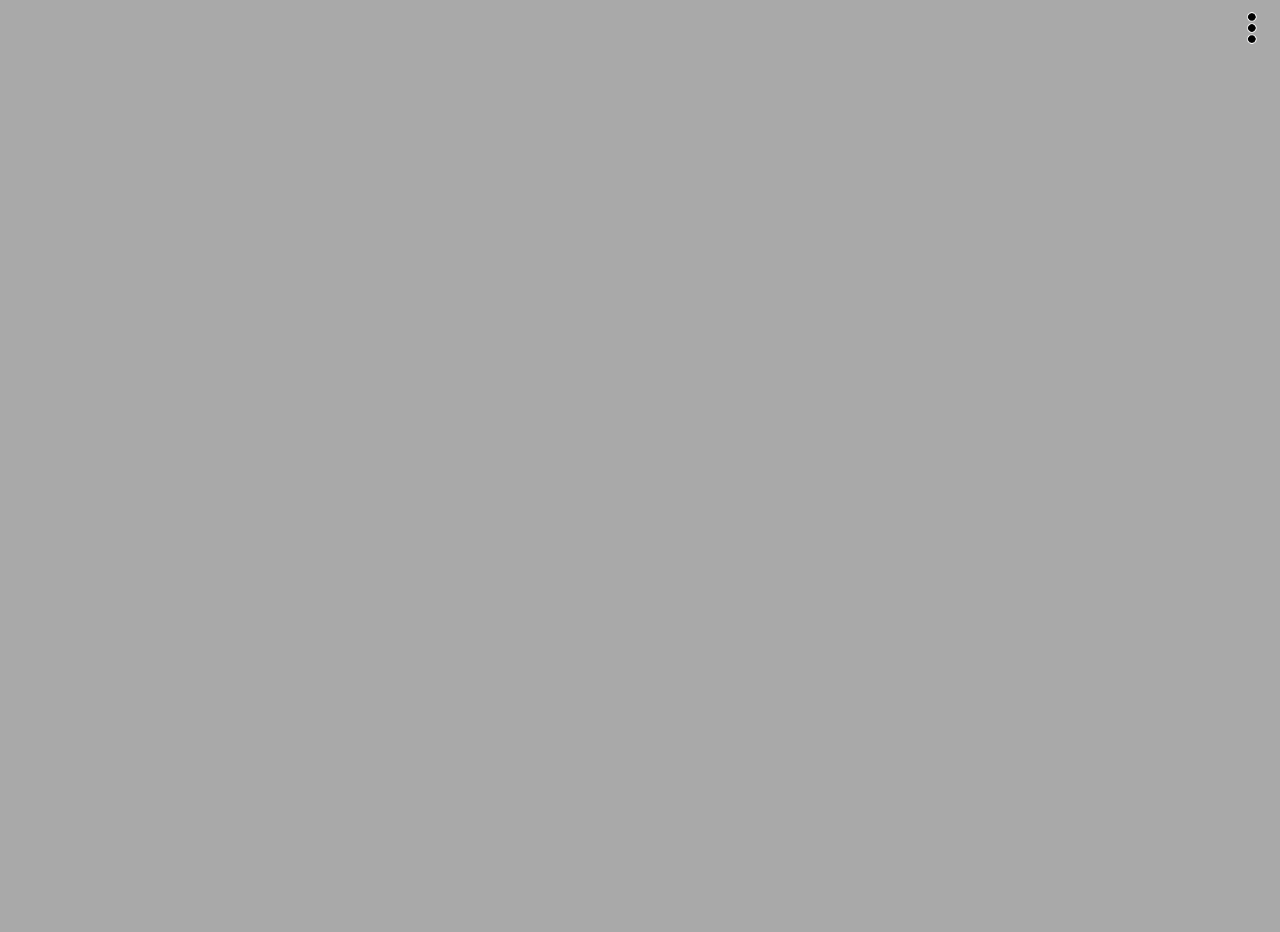
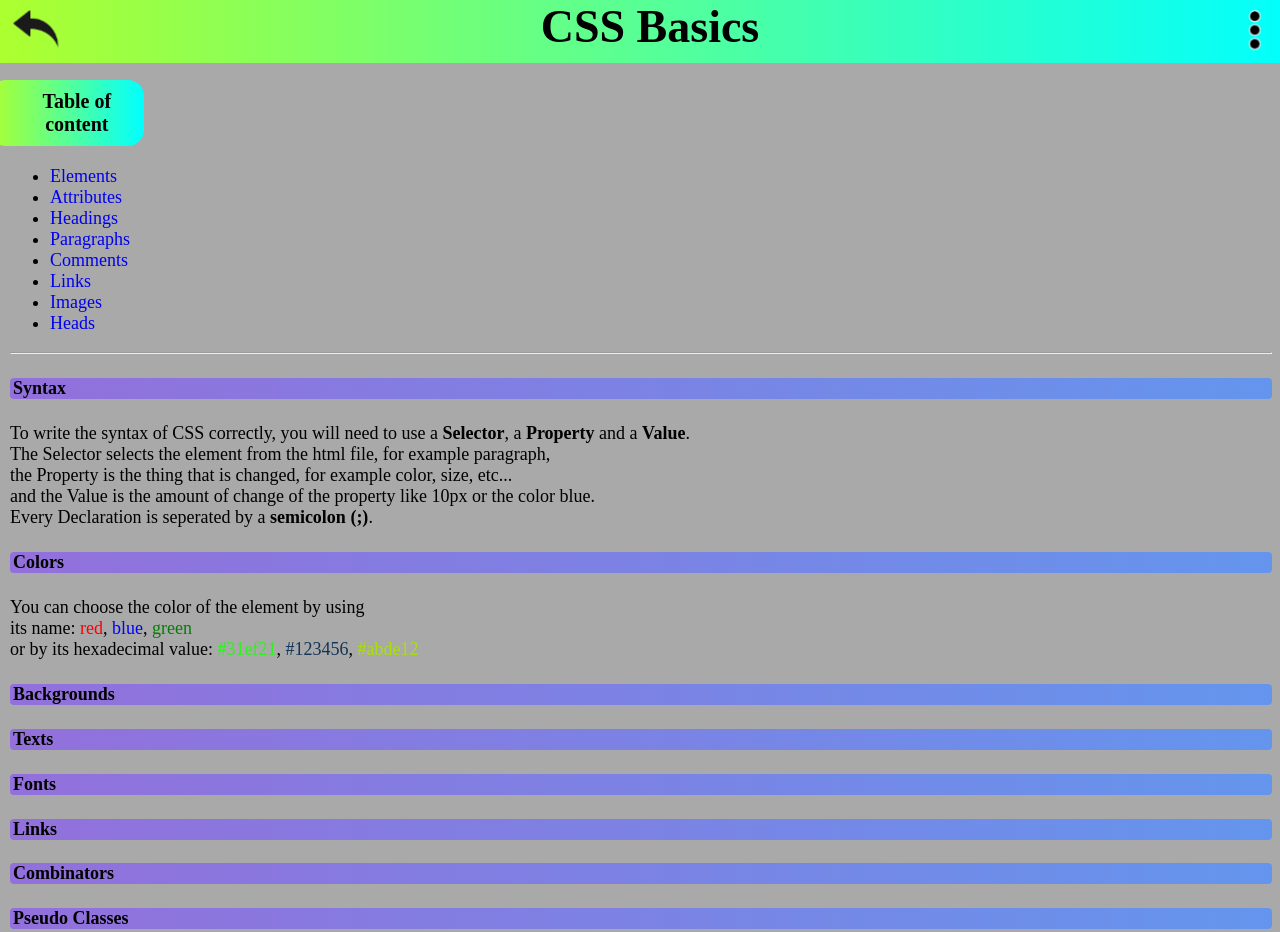
Before and after one commit to 2324-2bhif-wmc-assignments/00-cheat-sheet-abdullrahmanesmael07, a plain HTML site: page css.html in a window 1280 px wide. Before the commit the page ends 800 px from the top, so only its background shows below. Drawn offline with Linux system fonts and the light colour scheme.

Commit message:
fixed more bugs and added animations

```diff
--- a/css.html
+++ b/css.html
@@ -3,7 +3,7 @@
 <head>
     <meta charset="UTF-8">
     <title>CSS</title>
-    <link rel="icon"type="image/png" href="images/icon.png">
+    <link rel="icon" type="image/png" href="images/icon.png">
     <link rel="stylesheet" type="text/css"  href="./style.css">
 </head>
 <body>
@@ -11,15 +11,90 @@
     <div class="navi">
         <input type="checkbox" id="navi-button">
         <label for="navi-button">
-            <img src="images/navi-button.png" class="navi-button-img">
+            <img src="images/navi-button.png" class="navi-button-img" alt="NaviButton">
         </label>
         <div class="navigation-points">
-            <a class="active" href="index.html">Home</a>
+            <a href="index.html">Home</a>
             <a href="general.html">General</a>
             <a href="html.html">HTML</a>
-            <a href="css.html">CSS</a>
+            <a class="active" href="css.html">CSS</a>
         </div>
     </div>
 
+    <h1 class="Title">CSS Basics</h1>
+
+    <a class="go-back" href="index.html">
+        <div class="back-key">
+            <img class="arrow" src="images/arrow.png" alt="Go Back Arrow">
+        </div>
+    </a>
+
+    <p class="table_of_content">Table of content</p>
+    <ul class="list">
+        <li><a href="#syntax_CSS"> Elements </a></li>
+        <li><a href="#color_CSS"> Attributes </a></li>
+        <li><a href="#background_CSS"> Headings </a></li>
+        <li><a href="#text_CSS"> Paragraphs </a></li>
+        <li><a href="#fonts_CSS"> Comments </a></li>
+        <li><a href="#link_CSS"> Links </a></li>
+        <li><a href="#combinator_CSS"> Images </a></li>
+        <li><a href="#pseudo_classes_CSS"> Heads </a></li>
+    </ul>
+
+    <hr>
+
+    <div class="contents">
+        <h4 class="CSS_title" id="syntax_CSS">Syntax</h4>
+        To write the syntax of CSS correctly, you will need to use a <strong>Selector</strong>, a <strong>Property</strong> and a <strong>Value</strong>.
+        <br>The Selector selects the element from the html file, for example paragraph,
+        <br>the Property is the thing that is changed, for example color, size, etc...
+        <br>and the Value is the amount of change of the property like 10px or the color blue.
+        <br>Every Declaration is seperated by a <strong>semicolon (;)</strong>.
+    </div>
+
+    <div class="contents">
+        <h4 class="CSS_title" id="color_CSS">Colors</h4>
+        You can choose the color of the element by using
+        <br>its name: <span style="color: red">red</span>, <span style="color: blue">blue</span>, <span style="color: green">green</span>
+        <br>or by its hexadecimal value: <span style="color: #31ef21">#31ef21</span>, <span style="color: #123456">#123456</span>, <span style="color: #abde12">#abde12</span>
+    </div>
+
+    <div class="contents">
+        <h4 class="CSS_title" id="background_CSS">Backgrounds</h4>
+
+    </div>
+
+    <!--Background Color
+    Background Image
+    Background Image - Repeat Horizontally or Vertically
+    Background Image - Fixed position-->
+
+    <div class="contents">
+        <h4 class="CSS_title" id="text_CSS">Texts</h4>
+
+    </div>
+
+    <div class="contents">
+        <h4 class="CSS_title" id="fonts_CSS">Fonts</h4>
+
+    </div>
+
+    <div class="contents">
+        <h4 class="CSS_title" id="link_CSS">Links</h4>
+
+    </div>
+
+    <div class="contents">
+        <h4 class="CSS_title" id="combinator_CSS">Combinators</h4>
+
+    </div>
+
+    <div class="contents">
+        <h4 class="CSS_title" id="pseudo_classes_CSS">Pseudo Classes</h4>
+
+    </div>
+
+
+
 </body>
 </html>
--- a/style.css
+++ b/style.css
@@ -1,8 +1,10 @@
 body{
     font-family: "Calibri Light";
-    background: darkgrey;
     margin-left: 10px;
     padding: 0;
+    font-size: 18px;
+    background-color: darkgrey;
+    animation: fade 500ms ease-in;
 }
 
 /*The Title at the home page */
@@ -10,7 +12,7 @@ body{
     color: #002218;
     text-align: center;
     font-size: xxx-large;
-    background: greenyellow;
+    background: linear-gradient(to right,greenyellow, cyan);
 }
 
 /*The title of every page, general, html, css*/
@@ -18,22 +20,26 @@ body{
     text-align: center;
     font-weight: bolder;
     font-size: 46px;
-    background: greenyellow;
-    border-radius: 5px;
+    background: linear-gradient(to right,greenyellow, cyan);
+    border-radius: 0;
     padding: 10px;
-    height: 50px;
-    margin: -60px -10px -60px -10px;
-
+    z-index: 0;
+    left: 0;
+    top: 0;
+    position: fixed;
+    width: 100%;
+    margin-top: -10px;
 }
 
 .table_of_content{
     font-size: 20px;
     font-weight: bold;
-    background-color: whitesmoke;
+    background: linear-gradient(to right,greenyellow, cyan);
     max-width: 9%;
     text-align: center;
     border-radius: 16px;
     padding: 10px 10px 10px 30px;
+    margin-top: 80px;
     margin-left: -20px;
 }
 
@@ -42,16 +48,24 @@ body{
     border-radius: 16px;
     rotate: -90deg;
     margin-left: 10px;
+    z-index: 0;
+    left: 0;
+    top: 0;
+    position: fixed;
+    transition: all 0.3s;
 }
 
 .arrow:hover{
-    scale: 110%;
+    transform:scale(110%);
 }
 
 .navi {
     margin-left: 150px;
     overflow: hidden;
     z-index: 2;
+    left: 0;
+    top: 5px;
+    position: fixed;
 }
 
 .navi a {
@@ -63,24 +77,33 @@ body{
     z-index: 2;
     display: grid;
     font-weight: bold;
+    border-radius: 16px;
+    transition: all 0.3s;
+
 }
 
 .navi a:hover {
-    background-color: #ddd;
+    background:linear-gradient(to right, whitesmoke, grey);
     color: black;
     z-index: 2;
     border-radius: 16px;
 }
 
 .navi a.active {
-    background-color: #2196F3;
+    border-radius: 16px;
     color: white;
-    border-radius: 16px;
+    animation: rainbow 1s linear 0s infinite;
+    background: linear-gradient(108deg, rgba(43,0,144,1) 0%, rgba(44,191,221,1) 100%);
 }
 
 .navi-button-img{
-    width: 40px;
+    width: 50px;
     float: right;
+    transition: all 0.3s;
+    z-index: 1;
+    right: 0;
+    top: 5;
+    position: fixed;
 }
 
 .navi .navigation-points{
@@ -94,7 +117,7 @@ input[type="checkbox"]{
 
 .navi input:checked~.navigation-points{
     opacity: 1;
-    background-color: #efefef;
+    background: #efefef;
     height: revert;
     z-index: 1;
     display: flex;
@@ -103,7 +126,7 @@ input[type="checkbox"]{
 
 .navi-button-img:hover{
     transform: scale(110%);
-
+    cursor: pointer;
 }
 
  .list a{
@@ -111,7 +134,7 @@ input[type="checkbox"]{
 }
 
 article h1{
-    background-color: greenyellow;
+    background: linear-gradient(to right,greenyellow, cyan);
     padding: 10px;
     border-radius: 26px;
 }
@@ -119,20 +142,67 @@ article h1{
 /*The contents of the questions*/
 
 .contents:hover{
-    background: grey;
+    background: linear-gradient(to right,grey, transparent);
     border-radius: 4px;
     margin-left: 15px;
-    box-shadow: 10px 10px dimgrey;
+    box-shadow: 10px 10px dimgrey ;
+}
+
+.contents{
+    transition: all 0.3s;
+
 }
 
 .General_title {
-    background-color: white;
+    background: linear-gradient(to right,mediumpurple, cornflowerblue);
     padding-left: 3px;
     border-radius: 4px;
 }
 
 .HTML_title{
-    background-color: white;
+    background: linear-gradient(to right,mediumpurple, cornflowerblue);
+    padding-left: 3px;
+    border-radius: 4px;
+
+}
+
+.CSS_title{
+    background: linear-gradient(to right,mediumpurple, cornflowerblue);
     padding-left: 3px;
     border-radius: 4px;
 }
+
+html{
+    scroll-behavior: smooth;
+}
+
+.list a:hover{
+    background:linear-gradient(to right, dimgrey,whitesmoke);
+    border-radius: 4px;
+    padding: 3px;
+    scale: 110%;
+    margin-left: 10px;
+    box-shadow: 10px 10px grey;
+}
+
+@keyframes fade {
+    0%{
+        opacity: 0;
+    }
+    100%{
+        opacity: 1;
+    }
+}
+
+@keyframes rainbow {
+    0% {
+        color: mediumpurple;
+    }
+    50%{
+        color: lavender;
+    }
+    100%{
+        color: blue;
+    }
+
+}
```
